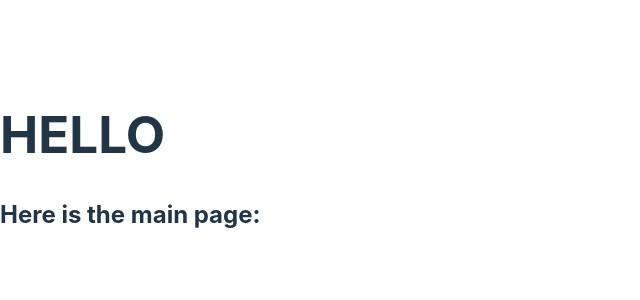
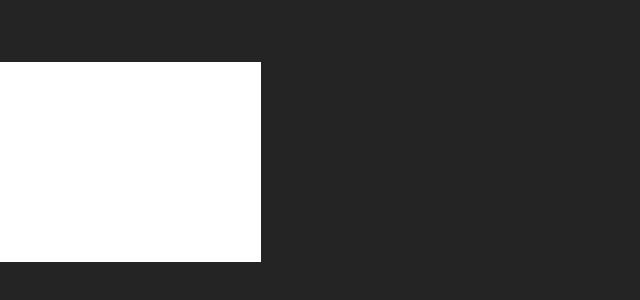
Before and after one commit to georgetsai2028/Budgeting-App, a React (Vite) app: page /user-dashboard in a window 1280 px wide. Shown: the part 238-538 px from the top of the page, without its empty margins (0-640 px from the left). Built offline with nearby package versions, Linux system fonts and the light colour scheme.

Commit message:
testing grid in react

```diff
--- /dev/null
+++ b/src/pages/UserDashboard.css
@@ -0,0 +1,26 @@
+body, html{
+    margin: 0;
+    height: 100%;
+}
+:root{
+    font-family: Inter, system-ui, Avenir, Helvetica, Arial, sans-serif;
+  line-height: 1.5;
+  font-weight: 400;
+
+  color-scheme: light dark;
+  color: rgba(255, 255, 255, 0.87);
+  background-color: #242424;
+
+  font-synthesis: none;
+  text-rendering: optimizeLegibility;
+  -webkit-font-smoothing: antialiased;
+  -moz-osx-font-smoothing: grayscale;
+}
+
+.gridContainer{
+    display: grid;
+    background-color: white;
+}
+.gridContainer:nth-child(){
+    border: 1px solid pink;
+}
--- a/src/pages/UserDashboard.jsx
+++ b/src/pages/UserDashboard.jsx
@@ -1,12 +1,22 @@
+import { useState } from "react";
+import './UserDashboard.css';
+export function UserDashboard() {
 
-
-export function UserDashboard() {
 
     return (
 
         <>
-        <h1>HELLO </h1>
+        <div className="gridContainer">
+        <div>
+        <h1>HE </h1>
+        </div>
+
+        <div>
         <h2> Here is the main page: </h2>
+        </div>
+
+        </div>
+
         </>
     );
 
```
